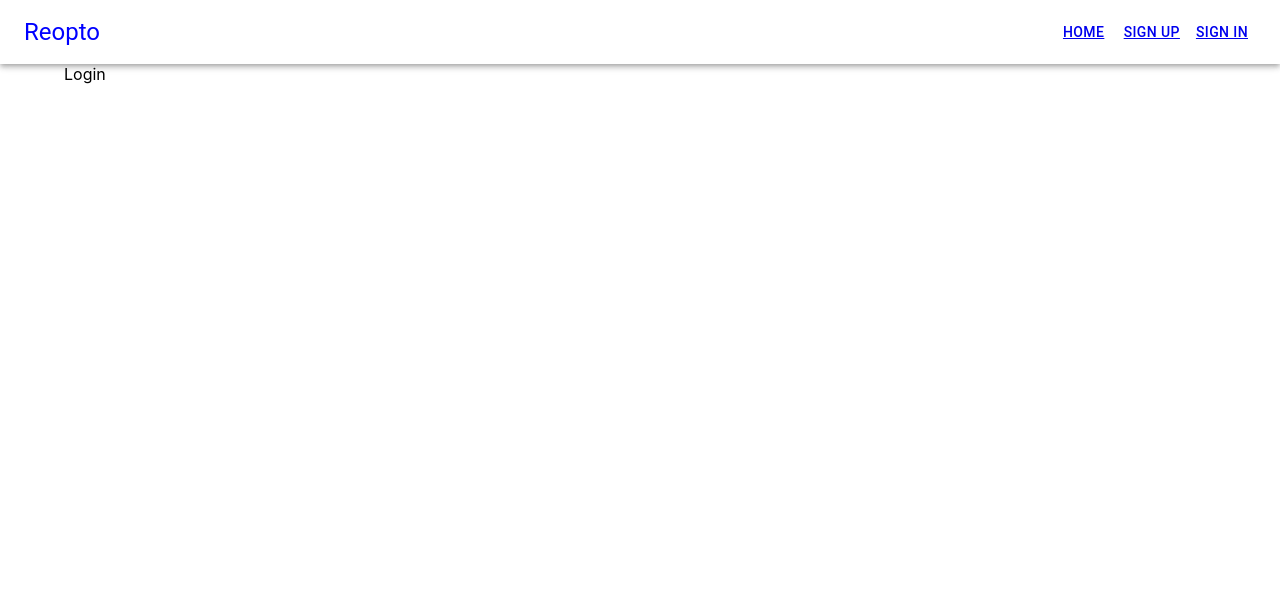
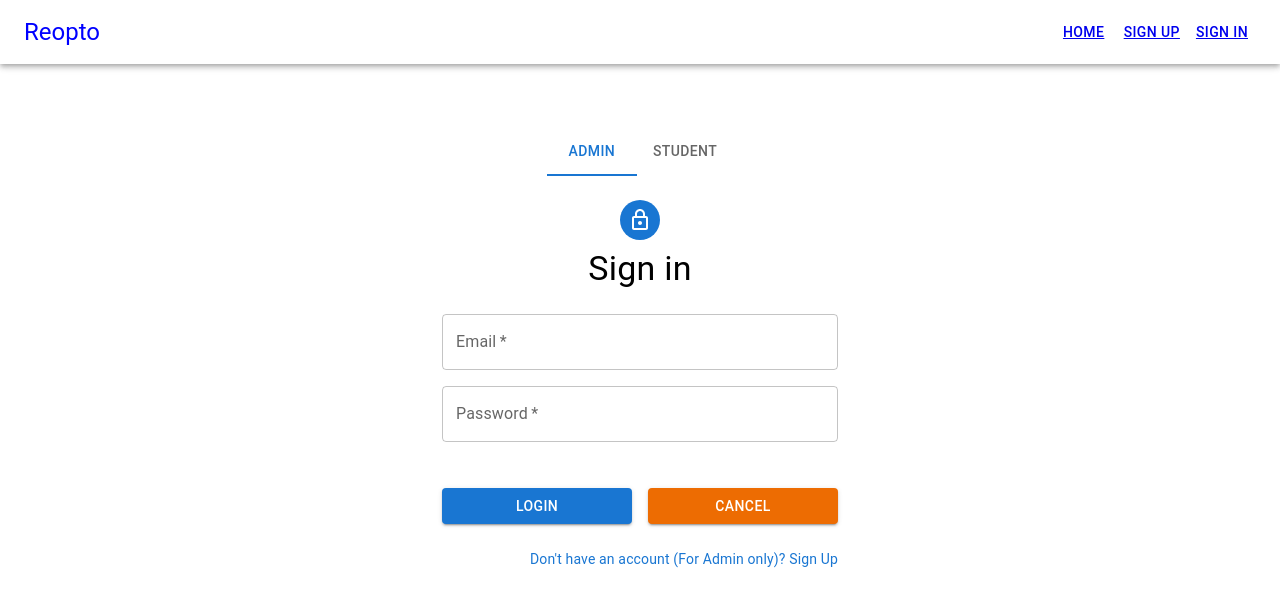
Before and after one commit to harshith-ashvi/e-learning, a React (Create React App) app: page /login in a window 1280 px wide. Shown: the top 606 px of the page. Built offline with nearby package versions, Linux system fonts and the light colour scheme.

Commit message:
login page updated with UI, validation, server error, userActions & userReducer

```diff
--- a/src/actions/useractions.js
+++ b/src/actions/useractions.js
@@ -35,3 +35,66 @@
         type: "CLEAR_USER_ERRORS"
     }
 }
+
+export const startLoginAdmin = (formData, resetForm, redirect) => {
+    return (
+        (dispatch) => {
+            return (
+                axios.post("https://dct-e-learning.herokuapp.com/api/admin/login", formData)
+                    .then((response) => {
+                        const result = response.data
+                        console.log(result)
+                        if(result.hasOwnProperty("errors")) {
+                            dispatch(addUserErrors(result))
+                        } else {
+                            alert("Successfully Logged in")
+                            dispatch(clearUserErrors())
+                            dispatch(startGetAdminDetails(result.token))
+                            localStorage.setItem("token", result.token)
+                            resetForm()
+                            redirect()
+                        }
+                    })
+            )
+        }
+    )
+}
+
+export const startGetAdminDetails = (token) => {
+    const adminDetails = axios.get("https://dct-e-learning.herokuapp.com/api/admin/account", {
+        "headers": {
+            "Authorization": token
+        }
+    })
+
+    return (
+        (dispatch) => {
+            dispatch(loadingUpdate())
+            return (
+                Promise.all([adminDetails])
+                    .then((response) => {
+                        console.log(response)
+                        const [ account ] = response
+                        dispatch(loadingUpdate())
+                        dispatch(addUserDetails(account.data))
+                    })
+                    .catch((err) => {
+                        alert(err.message)
+                    })
+            )
+        }
+    )
+}
+
+export const addUserDetails = (details) => {
+    return {
+        type: "ADD_USER_DETAILS",
+        payload: details
+    }
+}
+
+export const loadingUpdate = () => {
+    return {
+        type: "LOADING_UPDATE"
+    }
+}
--- a/src/components/pages/Login.js
+++ b/src/components/pages/Login.js
@@ -1,10 +1,181 @@
-import { Container } from "@mui/material";
-import React from "react";
+import { Avatar, Button, Container, Grid, IconButton, InputAdornment, Link, TextField, Typography, Tab, Tabs } from "@mui/material";
+import { Box } from "@mui/system";
+import React, { useState, useEffect } from "react";
+import LockOutlinedIcon from '@mui/icons-material/LockOutlined';
+import * as Yup from "yup";
+import { useFormik } from "formik";
+import VisibilityOffOutlinedIcon from '@mui/icons-material/VisibilityOffOutlined';
+import VisibilityOutlinedIcon from '@mui/icons-material/VisibilityOutlined';
+import { useSelector, useDispatch } from "react-redux";
+import { clearUserErrors, startGetAdminDetails, startLoginAdmin } from "../../actions/userActions";
+
+const mainBoxStyle = {
+    mt: 8,
+    display: "flex",
+    flexDirection: "column",
+    alignItems: "center"
+}
+
+const avatarStyle = {
+    m: 1,
+    bgcolor: "primary.main"
+}
+
+const validationSchema = Yup.object({
+    email: Yup
+        .string()
+        .required("Email cannot be empty")
+        .email("Invalid email format"),
+    password: Yup
+        .string()
+        .required("Password cannot be empty")
+})
 
 const Login = (props) => {
+    const [ showPassword, setShowPassword ] = useState(false)
+    const [ tab, setTab ] = useState("admin")
+
+    const dispatch = useDispatch()
+    const loginError = useSelector(state => state.user.errors)
+
+    const initialValues = {
+        email: "",
+        password: ""
+    }
+
+    const redirectHome = () => {
+        return props.history.push("/")
+    }
+
+    const handleTabsChange = (e, tabValue) => {
+        setTab(tabValue)
+    }
+
+    useEffect(() => {
+        dispatch(clearUserErrors())
+    }, [])
+
+    const { handleChange, handleSubmit, values, errors, handleReset } = useFormik({
+        initialValues,
+        validationSchema,
+        validateOnChange: false,
+        onSubmit: (values, { resetForm }) => {
+            if (tab === "admin") {
+                dispatch(startLoginAdmin(values, resetForm, redirectHome))
+            } else {
+                console.log("student", values)
+            }
+
+            // dispatch(startAdminRegister(values, resetForm, redirectLogin))
+        },
+        // onReset: (values, { resetForm }) => {
+        //     resetForm()
+        // }
+    })
+
     return (
-        <Container>
-            Login
+        <Container component="main" maxWidth="xs">
+            <Box sx={mainBoxStyle}>
+                <Box sx={{mb: 2}}>
+                    <Tabs value={tab} onChange={handleTabsChange}>
+                        <Tab label="Admin" value="admin"/>
+                        <Tab label="Student" value="student"/>
+                    </Tabs>
+                </Box>
+
+
+                <Avatar sx={avatarStyle}>
+                    <LockOutlinedIcon/>
+                </Avatar>
+                <Typography variant="h4" component="h1">
+                    Sign in
+                </Typography>
+                <Box component="form" noValidate sx={{mt: 3}} onSubmit={handleSubmit} onReset={handleReset}>
+                    <Grid container spacing={2}>
+                        <Grid item xs={12}>
+                            <TextField
+                                variant="outlined"
+                                label="Email"
+                                name="email"
+                                fullWidth
+                                required
+                                value={values.email}
+                                onChange={handleChange}
+                                error={errors.hasOwnProperty("email")}
+                                helperText={errors.email && errors.email}
+                            />
+                        </Grid>
+
+                        <Grid item xs={12}>
+                            <TextField
+                                variant="outlined"
+                                label="Password"
+                                name="password"
+                                fullWidth
+                                required
+                                value={values.password}
+                                onChange={handleChange}
+                                error={errors.hasOwnProperty("password")}
+                                helperText={errors.password && errors.password}
+                                type={showPassword? "text":"password"}
+                                InputProps={{
+                                    endAdornment: (
+                                        values.password.trim().length > 0 && (
+                                            <InputAdornment position="end">
+                                                <IconButton onClick={() => setShowPassword(!showPassword)}>
+                                                    { showPassword? (
+                                                        <VisibilityOutlinedIcon/>
+                                                    ) : (
+                                                        <VisibilityOffOutlinedIcon/>
+                                                    ) }
+                                                </IconButton>
+                                            </InputAdornment>
+                                        )
+                                    )
+                                }}
+                            />
+                        </Grid>
+
+                        <Grid item xs={12}>
+                            <Typography variant="subtitle1" gutterBottom sx={{color: "red"}}>
+                                { loginError.errors && loginError.errors }
+                            </Typography>
+                        </Grid>
+
+                        <Grid item xs={12} sm={6}>
+                            <Button
+                                color="primary"
+                                variant="contained"
+                                fullWidth
+                                sx={{ mt: 1, mb: 2 }}
+                                type="submit"
+                            >
+                                Login
+                            </Button>
+                        </Grid>
+
+                        <Grid item xs={12} sm={6}>
+                            <Button
+                                color="warning"
+                                variant="contained"
+                                fullWidth
+                                sx={{ mt: 1, mb: 2 }}
+                                type="reset"
+                            >
+                                Cancel
+                            </Button>
+                        </Grid>
+
+                        <Grid container justifyContent="flex-end" sx={{mt: 1, paddingBottom: 5}}>
+                            <Grid item>
+                                <Link href="/register" variant="body2" underline="hover">
+                                    Don't have an account (For Admin only)? Sign Up
+                                </Link>
+                            </Grid>
+                        </Grid>
+                    </Grid>
+                </Box>
+            </Box>
         </Container>
     )
 }
--- a/src/components/pages/Register.js
+++ b/src/components/pages/Register.js
@@ -90,7 +90,7 @@
                 <Typography variant="h4" component="h1">
                     Sign up
                 </Typography>
-                <Box component="form" noValidate sx={{mt: 1}} onSubmit={handleSubmit} onReset={handleReset}>
+                <Box component="form" noValidate sx={{mt: 3}} onSubmit={handleSubmit} onReset={handleReset}>
                     <Grid container spacing={2}>
                         <Grid item xs={12}>
                             <Typography variant="subtitle1" gutterBottom>
--- a/src/reducers/userReducer.js
+++ b/src/reducers/userReducer.js
@@ -14,6 +14,14 @@
             return {...state, errors: {}}
         }
 
+        case "LOADING_UPDATE" : {
+            return {...state, isLoading: !state.isLoading}
+        }
+
+        case "ADD_USER_DETAILS" : {
+            return {...state, data: action.payload, errors: {}}
+        }
+
         default : {
             return {...state}
         }
```
